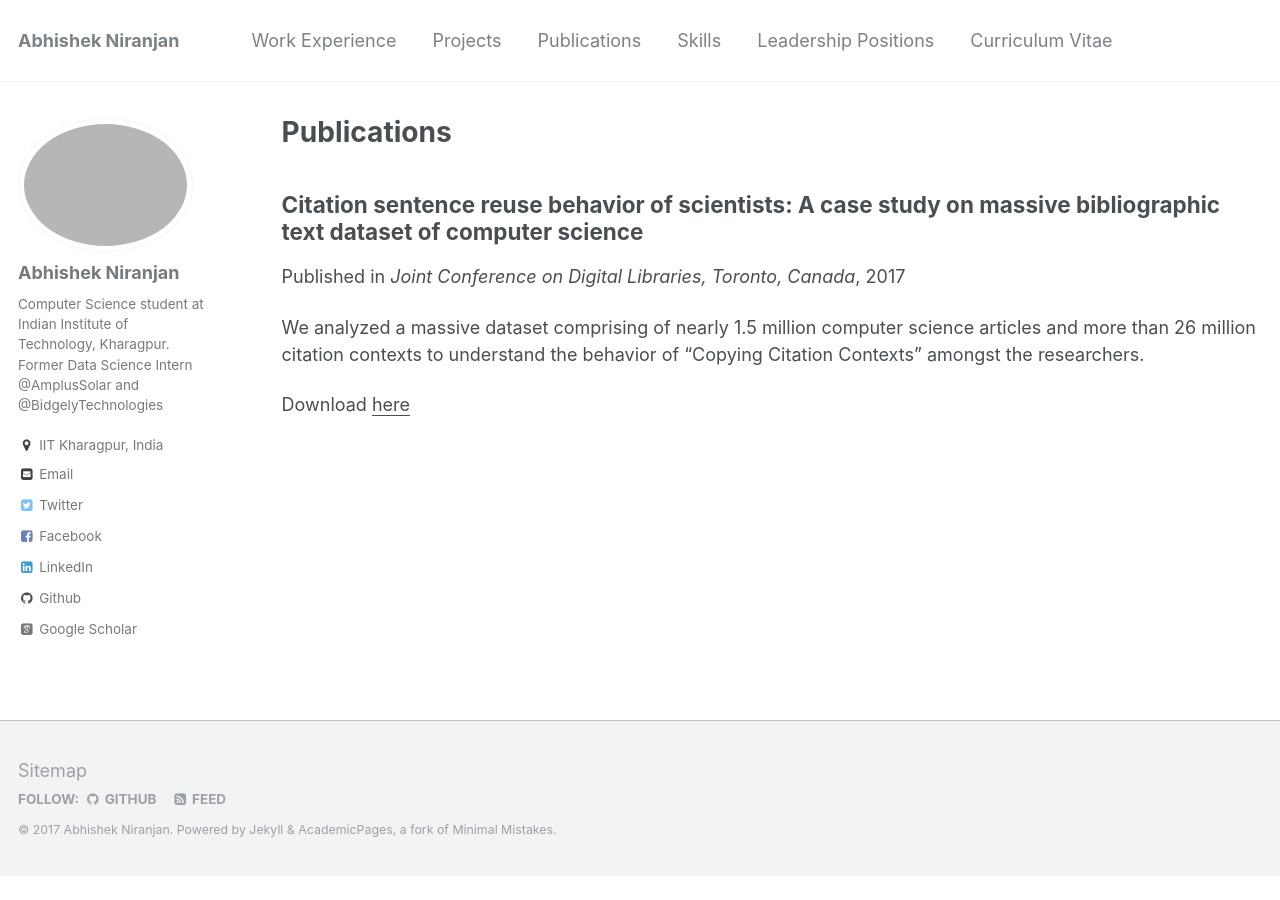
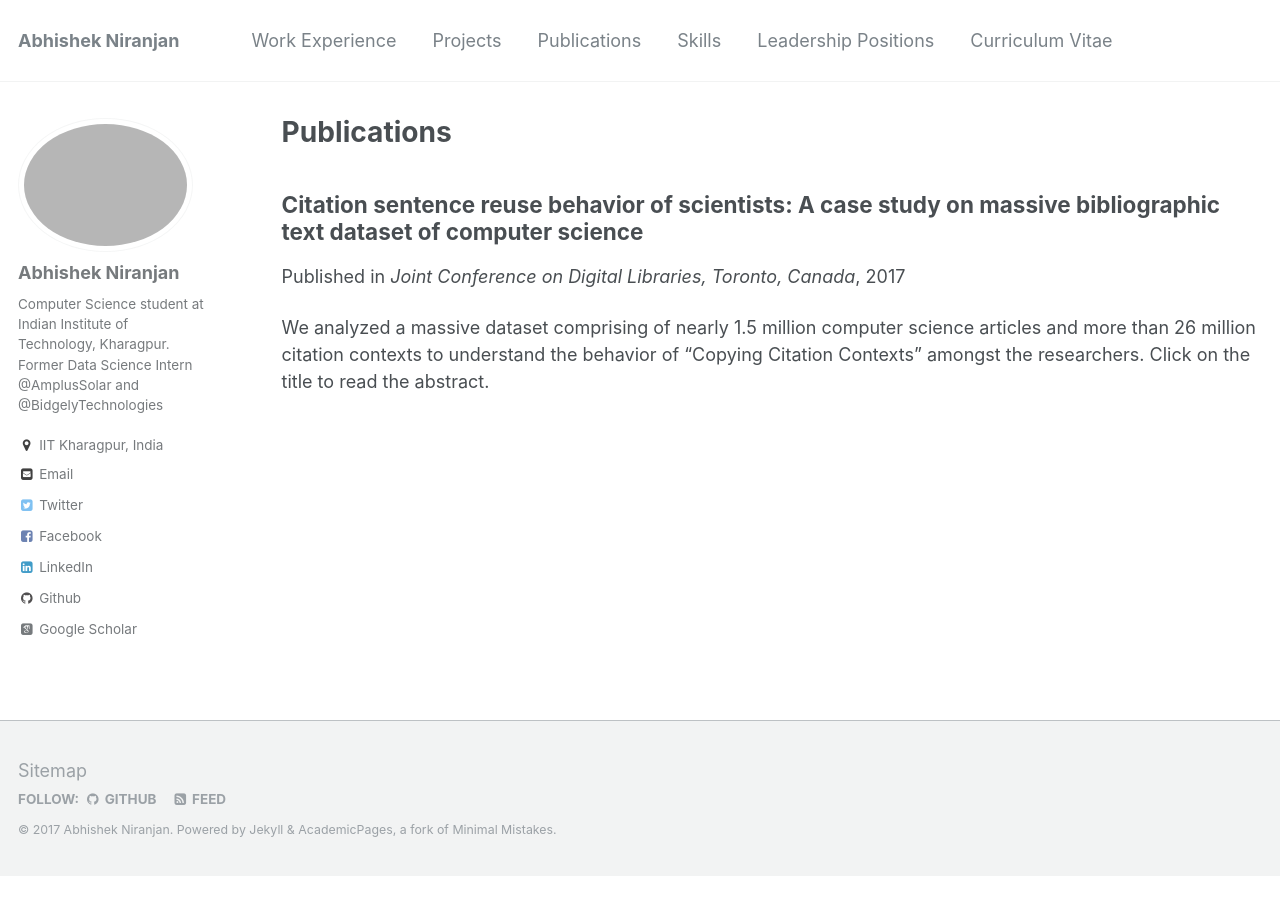
Before and after one commit to abhishek-niranjan/abhishek-niranjan.github.io, a Jekyll site: the page built from _pages/publications.md, in a window 1280 px wide. Built offline with Jekyll 4.4.1, drawn with Linux system fonts in a browser that asks for light colours; some web fonts are replaced.

Commit message:
Removed download option from the publications landing page

```diff
--- a/_publications/jcdl1.md
+++ b/_publications/jcdl1.md
@@ -3,11 +3,11 @@ title: "Citation sentence reuse behavior of scientists: A case study on massive
 collection: publications
 permalink: /publication/jcdl1
 excerpt: 'We analyzed a massive dataset comprising of nearly 1.5 million computer science articles and more than 26 million citation
-contexts to understand the behavior of "Copying Citation Contexts" amongst the researchers.'
+contexts to understand the behavior of "Copying Citation Contexts" amongst the researchers. Click on the title to read the abstract.'
 date: 2017-06-22
 venue: 'Joint Conference on Digital Libraries, Toronto, Canada'
-paperurl: 'http://academicpages.github.io/files/paper1.pdf'
 ---
+
 Our current knowledge of scholarly plagiarism is largely based on the similarity between full text research articles. In this paper, we propose an innovative and novel conceptualization of scholarly plagiarism in the form of reuse of explicit citation sentences in scientific research articles. Note that while full-text plagiarism is an indicator of a gross-level behavior, copying of citation sentences is a more nuanced micro-scale phenomenon observed even for well-known researchers. The current work poses several interesting questions and attempts to answer them by empirically investigating a large bibliographic text dataset from computer science containing millions of lines of citation sentences. In particular, we report evidences of massive copying behavior. We also present several striking real examples throughout the paper to showcase widespread adoption of this undesirable practice. In contrast to the popular perception, we find that copying tendency increases as an author matures. The copying behavior is reported to exist in all fields of computer science; however, the theoretical fields indicate more copying than the applied fields.
 
 [Download paper here](http://academicpages.github.io/files/paper1.pdf)
```
